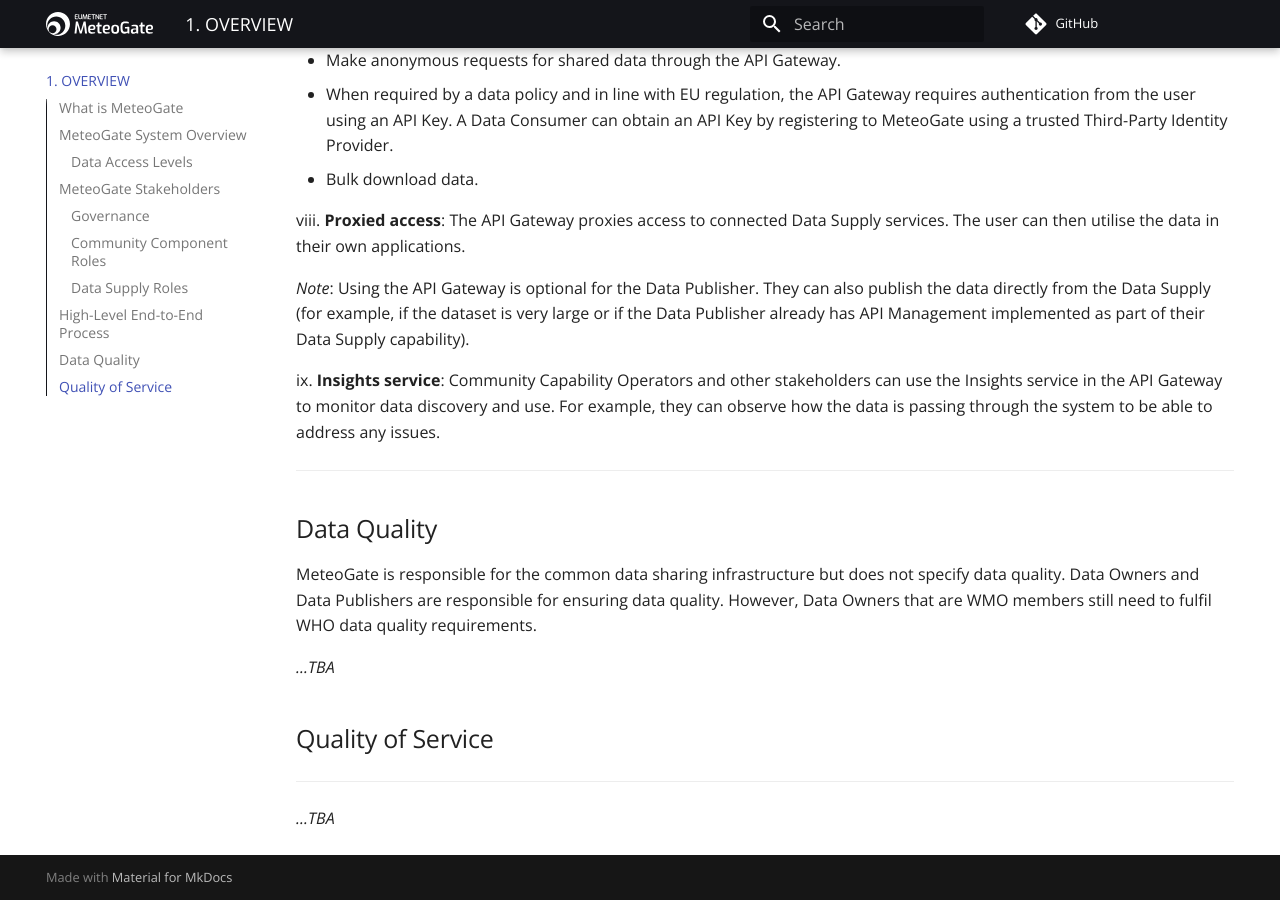
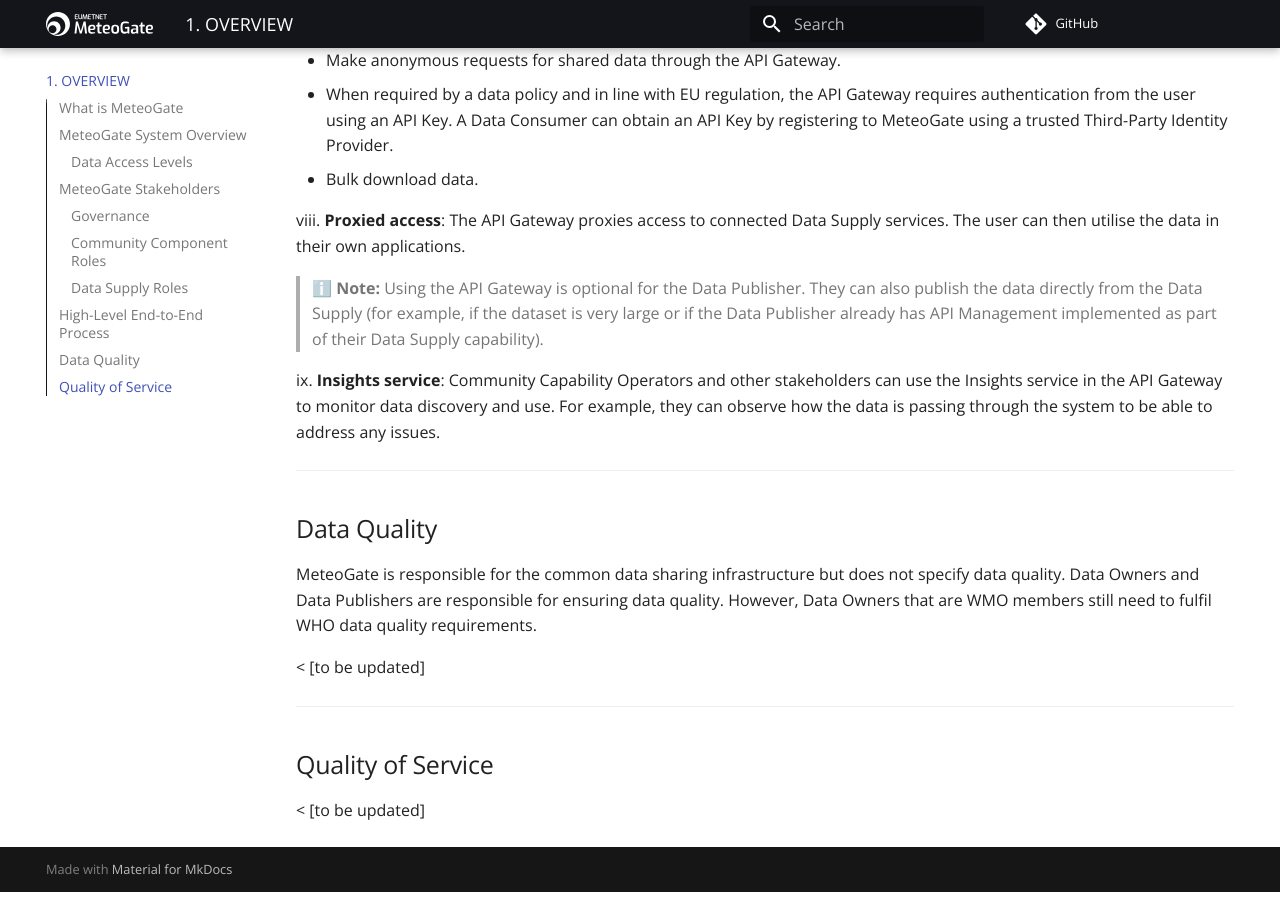
Before and after one commit to EUMETNET/meteogate-documentation, an MkDocs documentation site: the page built from docs/1-overview.md, in a window 1280 px wide and 900 px high, scrolled down 6690 px. Built offline with MkDocs 1.6.1 and Material for MkDocs 9.7.7, drawn with Linux system fonts in a browser that asks for light colours; comment, search, counter and statistics services are not loaded.

Commit message:
Update 1-overview.md

```diff
--- a/docs/1-overview.md
+++ b/docs/1-overview.md
@@ -142,10 +142,10 @@ _Note_: Using the API Gateway is optional for the Data Publisher. They can also
 MeteoGate is responsible for the common data sharing infrastructure but does not specify data quality. Data Owners and Data Publishers are responsible for ensuring data quality.
 However, Data Owners that are WMO members still need to fulfil WHO data quality requirements.
 
-_...TBA_
+< [to be updated]
+
+---
 
 ## Quality of Service
 
----
-
-_...TBA_
+< [to be updated]
```
Also changed, not shown: other parts of docs/1-overview.md (+1 -1 lines).
